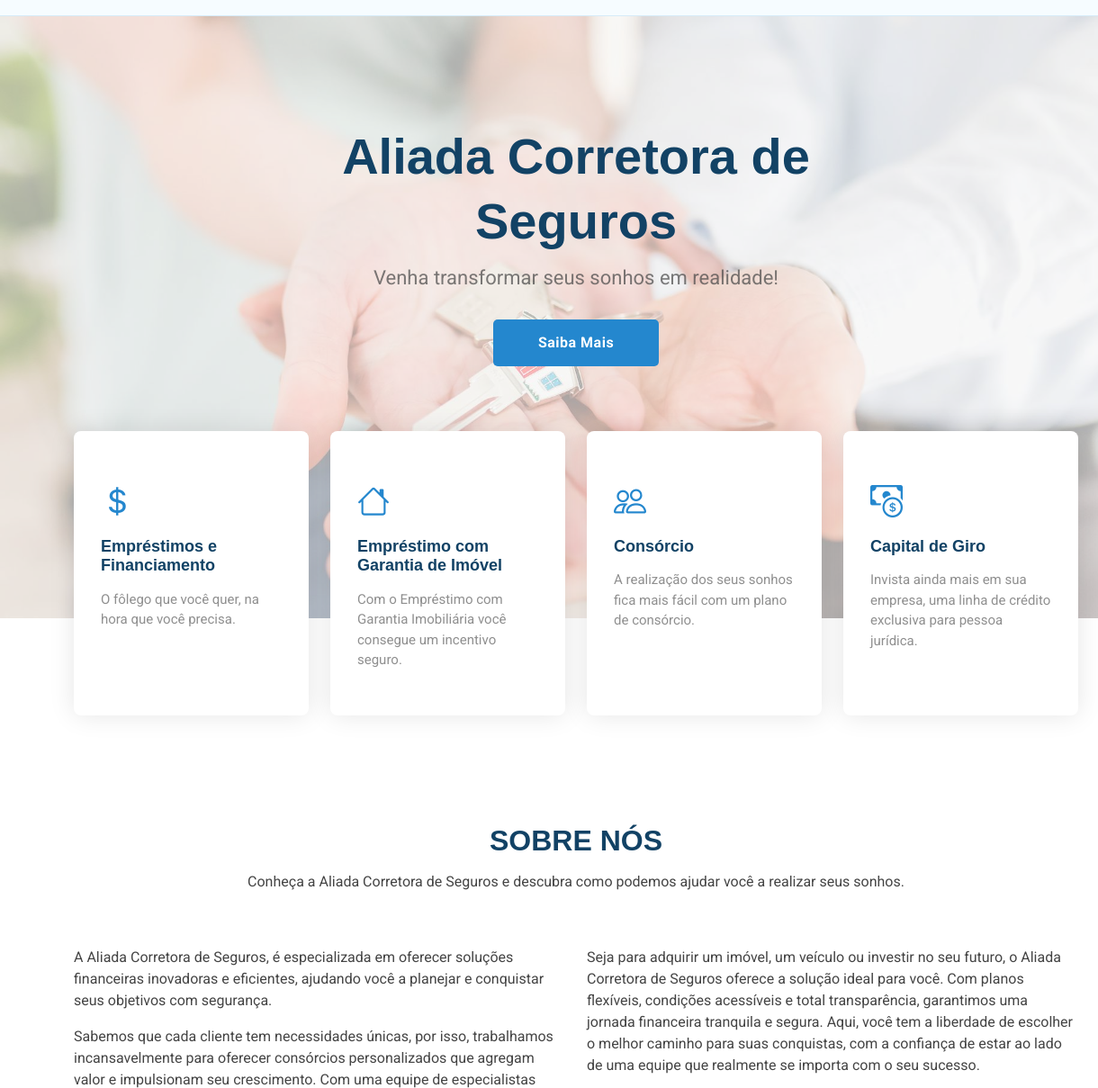
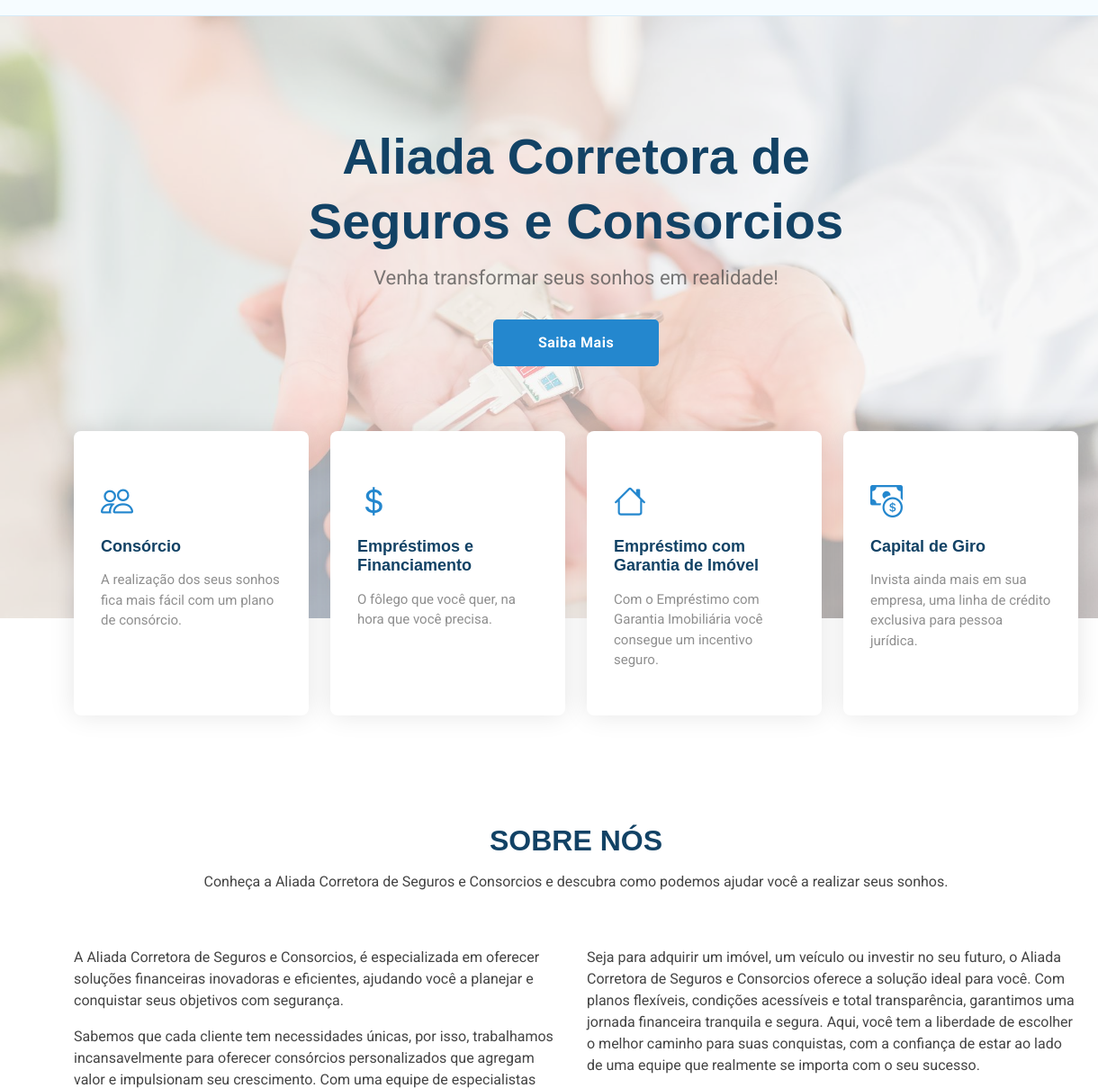
Before and after one commit to lucasmpampanini/porto_digital_consorcios, a plain HTML site: page index.html in a window 1280 px wide. Shown: the part 83-1292 px from the top of the page at 90% size, 0-1220 px from the left. Drawn offline with Linux system fonts and the light colour scheme.

Commit message:
modificações pedidas

```diff
--- a/index.html
+++ b/index.html
@@ -4,7 +4,7 @@
 <head>
   <meta charset="utf-8">
   <meta content="width=device-width, initial-scale=1.0" name="viewport">
-  <title>Aliada Corretora de Seguros</title>
+  <title>Aliada Corretora de Seguros e Consorcios</title>
   <meta name="description" content="">
   <meta name="keywords" content="">
 
@@ -66,7 +66,7 @@
       <div class="container">
         <div class="row justify-content-center" data-aos="zoom-out">
           <div class="col-xl-7 col-lg-9 text-center">
-            <h1>Aliada Corretora de Seguros</h1>
+            <h1>Aliada Corretora de Seguros e Consorcios</h1>
             <p>Venha transformar seus sonhos em realidade!</p>
           </div>
         </div>
@@ -75,6 +75,13 @@
         </div>
 
         <div class="row gy-4 mt-5">
+          <div class="col-md-6 col-lg-3" data-aos="zoom-out" data-aos-delay="300">
+            <div class="icon-box">
+              <div class="icon"><i class="bi bi-people"></i></div>
+              <h4 class="title"><a href="#about-alt">Consórcio</a></h4>
+              <p class="description"> A realização dos seus sonhos fica mais fácil com um plano de consórcio.</p>
+            </div>
+          </div><!--End Icon Box -->
           <div class="col-md-6 col-lg-3" data-aos="zoom-out" data-aos-delay="100">
             <div class="icon-box">
               <div class="icon"><i class="bi bi-currency-dollar"></i></div>
@@ -88,14 +95,6 @@
                 <div class="icon"><i class="bi bi-house"></i></div>
               <h4 class="title"><a href="#about-alt">Empréstimo com Garantia de Imóvel</a></h4>
               <p class="description">Com o Empréstimo com Garantia Imobiliária você consegue um incentivo seguro.</p>
-            </div>
-          </div><!--End Icon Box -->
-
-          <div class="col-md-6 col-lg-3" data-aos="zoom-out" data-aos-delay="300">
-            <div class="icon-box">
-              <div class="icon"><i class="bi bi-people"></i></div>
-              <h4 class="title"><a href="#about-alt">Consórcio</a></h4>
-              <p class="description"> A realização dos seus sonhos fica mais fácil com um plano de consórcio.</p>
             </div>
           </div><!--End Icon Box -->
 
@@ -118,7 +117,7 @@
       <!-- Section Title -->
       <div class="container section-title" data-aos="fade-up">
         <h2>Sobre Nós</h2>
-        <p>Conheça a Aliada Corretora de Seguros e descubra como podemos ajudar você a realizar seus sonhos.</p>
+        <p>Conheça a Aliada Corretora de Seguros e Consorcios e descubra como podemos ajudar você a realizar seus sonhos.</p>
 
       </div><!-- End Section Title -->
 
@@ -127,14 +126,14 @@
         <div class="row gy-4">
 
           <div class="col-lg-6" data-aos="fade-up" data-aos-delay="200">
-            <p>A Aliada Corretora de Seguros, é especializada em oferecer soluções financeiras inovadoras e eficientes, ajudando você a planejar e conquistar seus objetivos com segurança.</p>
+            <p>A Aliada Corretora de Seguros e Consorcios, é especializada em oferecer soluções financeiras inovadoras e eficientes, ajudando você a planejar e conquistar seus objetivos com segurança.</p>
         <p>Sabemos que cada cliente tem necessidades únicas, por isso, trabalhamos incansavelmente para oferecer consórcios personalizados que agregam valor e impulsionam seu crescimento. Com uma equipe de especialistas dedicados e múltiplas opções financeiras, garantimos a melhor alternativa para seus investimentos.
         </p>
         <p>Conte com a nossa experiência e compromisso para transformar seus sonhos em realidade, de forma planejada e sem juros.</p>
           </div>
 
           <div class="col-lg-6 content" data-aos="fade-up" data-aos-delay="100">
-            <p>Seja para adquirir um imóvel, um veículo ou investir no seu futuro, o Aliada Corretora de Seguros oferece a solução ideal para você. Com planos flexíveis, condições acessíveis e total transparência, garantimos uma jornada financeira tranquila e segura. Aqui, você tem a liberdade de escolher o melhor caminho para suas conquistas, com a confiança de estar ao lado de uma equipe que realmente se importa com o seu sucesso.</p>
+            <p>Seja para adquirir um imóvel, um veículo ou investir no seu futuro, o Aliada Corretora de Seguros e Consorcios oferece a solução ideal para você. Com planos flexíveis, condições acessíveis e total transparência, garantimos uma jornada financeira tranquila e segura. Aqui, você tem a liberdade de escolher o melhor caminho para suas conquistas, com a confiança de estar ao lado de uma equipe que realmente se importa com o seu sucesso.</p>
             <ul>
               <li><i class="bi bi-check2-circle"></i> <span>Consórcios sob medida para seus objetivos</span></li>
               <li><i class="bi bi-check2-circle"></i> <span>Planos sem juros e com total transparência</span></li>
@@ -160,6 +159,33 @@
       <div class="container">
 
         <div class="row gy-4">
+          <div class="col-lg-6 content" data-aos="fade-up" data-aos-delay="200">
+            <h3>Consórcio</h3>
+            <p class="fst-italic">
+              Todos buscamos melhorar nossa qualidade de vida e aumentar nosso patrimônio. <strong>Seja para sair do aluguel, comprar um imóvel maior, adquirir uma casa na praia ou no campo, trocar de carro ou investir no seu futuro</strong> , o consórcio é a opção ideal para realizar esses objetivos de forma planejada e acessível.
+            </p>
+            <p class="fst-italic">
+              Com <strong>parcelas sem juros</strong>, apenas taxa de administração, você escolhe o valor do crédito e a mensalidade que melhor se encaixa no seu orçamento. Além disso, há a possibilidade de <strong>antecipar sua contemplação</strong> por meio de lances. Se o seu lance for vencedor, você recebe o crédito contratado e o valor ofertado é abatido das parcelas restantes. Conheça nossas modalidades de consórcio:
+            </p>
+            <ul>
+              <li><i class="bi bi-check2-all"></i> <span><strong>Imóveis</strong> – Para compra, construção ou reforma de casas, apartamentos e terrenos. <strong>Pagamento em até 200 meses</strong>, com crédito de <strong>R$ 55 mil a R$ 500 mil.</strong></span></li>
+              <li><i class="bi bi-check2-all"></i> <span><strong>Veículos</strong> – Para carros, caminhonetes e vans. <strong>Pagamento em até 80 meses</strong>, com crédito de <strong>R$ 25 mil a R$ 130 mil.</strong></span></li>
+              <li><i class="bi bi-check2-all"></i> <span><strong>Veículos Pesados</strong> – Para caminhões, ônibus, tratores e máquinas agrícolas. <strong>Pagamento em até 120 meses</strong>, com crédito de <strong>R$ 150 mil a R$ 290 mil.</strong></span></li>
+              <li><i class="bi bi-check2-all"></i> <span><strong>Sustentável</strong> – Para aquisição e instalação de <strong>placas solares</strong> e componentes. <strong>Pagamento em até 50 meses</strong>, com crédito de <strong>R$ 25 mil a R$ 50 mil.</strong></span></li>
+
+            </ul>
+            <p>
+              <strong>O consórcio que você procura está aqui!</strong> Solicite uma cotação agora mesmo e veja como é fácil transformar seu sonho em realidade.
+            </p>
+            <p><strong>Seu sonho é apenas uma questão de tempo!</strong> Nossos especialistas estão prontos para ajudá-lo a escolher a melhor opção para você. <strong>Entre em contato e comece hoje mesmo a construir seu futuro!</strong></p>
+          </div>
+          <div class="col-lg-6 position-relative align-self-start" data-aos="fade-up" data-aos-delay="100">
+            <img src="assets/img/consorcio.jpg" class="img-fluid" style="width: 70%;" alt="">
+            <!-- <a href="https://www.youtube.com/watch?v=Y7f98aduVJ8" class="glightbox pulsating-play-btn"></a> -->
+          </div>
+        </div>
+
+        <div class="row gy-4 mt-5">
           <div class="col-lg-6 position-relative align-self-start" data-aos="fade-up" data-aos-delay="100">
             <img src="assets/img/emprestimos_financiamentos.jpg" class="img-fluid" alt="">
             <!-- <a href="https://www.youtube.com/watch?v=Y7f98aduVJ8" class="glightbox pulsating-play-btn"></a> -->
@@ -226,33 +252,6 @@
             <p>
               Garanta agora mesmo o capital que sua empresa precisa! <strong>Solicite uma cotação e descubra as condições exclusivas.</strong>
             </p>
-          </div>
-        </div>
-
-        <div class="row gy-4 mt-5">
-          <div class="col-lg-6 content" data-aos="fade-up" data-aos-delay="200">
-            <h3>Consórcio</h3>
-            <p class="fst-italic">
-              Todos buscamos melhorar nossa qualidade de vida e aumentar nosso patrimônio. <strong>Seja para sair do aluguel, comprar um imóvel maior, adquirir uma casa na praia ou no campo, trocar de carro ou investir no seu futuro</strong> , o consórcio é a opção ideal para realizar esses objetivos de forma planejada e acessível.
-            </p>
-            <p class="fst-italic">
-              Com <strong>parcelas sem juros</strong>, apenas taxa de administração, você escolhe o valor do crédito e a mensalidade que melhor se encaixa no seu orçamento. Além disso, há a possibilidade de <strong>antecipar sua contemplação</strong> por meio de lances. Se o seu lance for vencedor, você recebe o crédito contratado e o valor ofertado é abatido das parcelas restantes. Conheça nossas modalidades de consórcio:
-            </p>
-            <ul>
-              <li><i class="bi bi-check2-all"></i> <span><strong>Imóveis</strong> – Para compra, construção ou reforma de casas, apartamentos e terrenos. <strong>Pagamento em até 200 meses</strong>, com crédito de <strong>R$ 55 mil a R$ 500 mil.</strong></span></li>
-              <li><i class="bi bi-check2-all"></i> <span><strong>Veículos</strong> – Para carros, caminhonetes e vans. <strong>Pagamento em até 80 meses</strong>, com crédito de <strong>R$ 25 mil a R$ 130 mil.</strong></span></li>
-              <li><i class="bi bi-check2-all"></i> <span><strong>Veículos Pesados</strong> – Para caminhões, ônibus, tratores e máquinas agrícolas. <strong>Pagamento em até 120 meses</strong>, com crédito de <strong>R$ 150 mil a R$ 290 mil.</strong></span></li>
-              <li><i class="bi bi-check2-all"></i> <span><strong>Sustentável</strong> – Para aquisição e instalação de <strong>placas solares</strong> e componentes. <strong>Pagamento em até 50 meses</strong>, com crédito de <strong>R$ 25 mil a R$ 50 mil.</strong></span></li>
-
-            </ul>
-            <p>
-              <strong>O consórcio que você procura está aqui!</strong> Solicite uma cotação agora mesmo e veja como é fácil transformar seu sonho em realidade.
-            </p>
-            <p><strong>Seu sonho é apenas uma questão de tempo!</strong> Nossos especialistas estão prontos para ajudá-lo a escolher a melhor opção para você. <strong>Entre em contato e comece hoje mesmo a construir seu futuro!</strong></p>
-          </div>
-          <div class="col-lg-6 position-relative align-self-start" data-aos="fade-up" data-aos-delay="100">
-            <img src="assets/img/consorcio.jpg" class="img-fluid" style="width: 70%;" alt="">
-            <!-- <a href="https://www.youtube.com/watch?v=Y7f98aduVJ8" class="glightbox pulsating-play-btn"></a> -->
           </div>
         </div>
 
@@ -492,7 +491,7 @@
     </div>
 
     <div class="container copyright text-center mt-4">
-      <p>© <span>Copyright</span> <strong class="px-1 sitename">Aliada Corretora de Seguros</strong> <span>All Rights Reserved</span></p>
+      <p>© <span>Copyright</span> <strong class="px-1 sitename">Aliada Corretora de Seguros e Consorcios</strong> <span>All Rights Reserved</span></p>
 
     </div>
 
```
Also changed, not shown: assets/img/apple-touch-icon.png.
